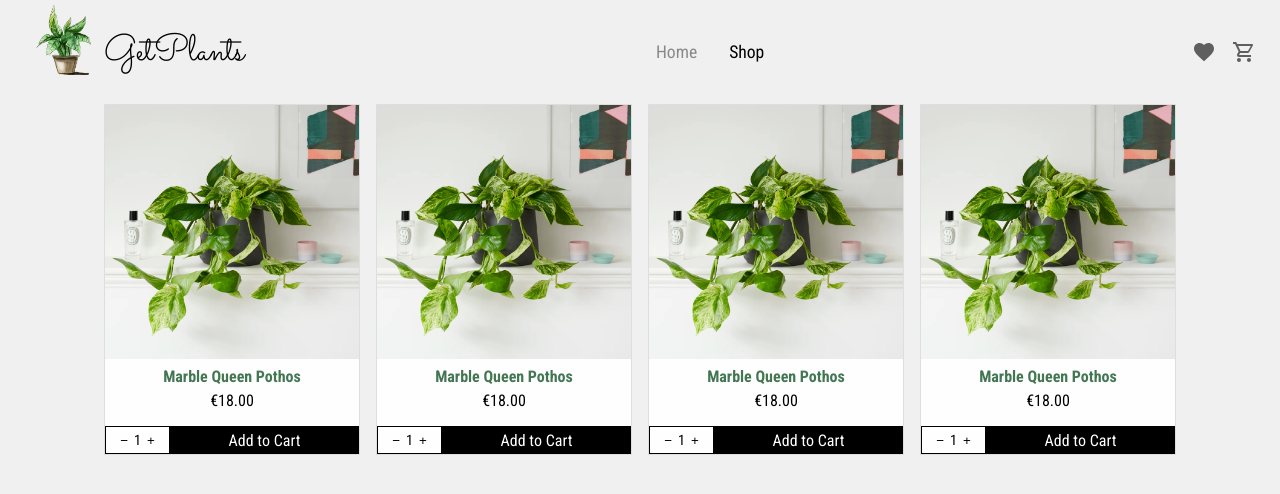
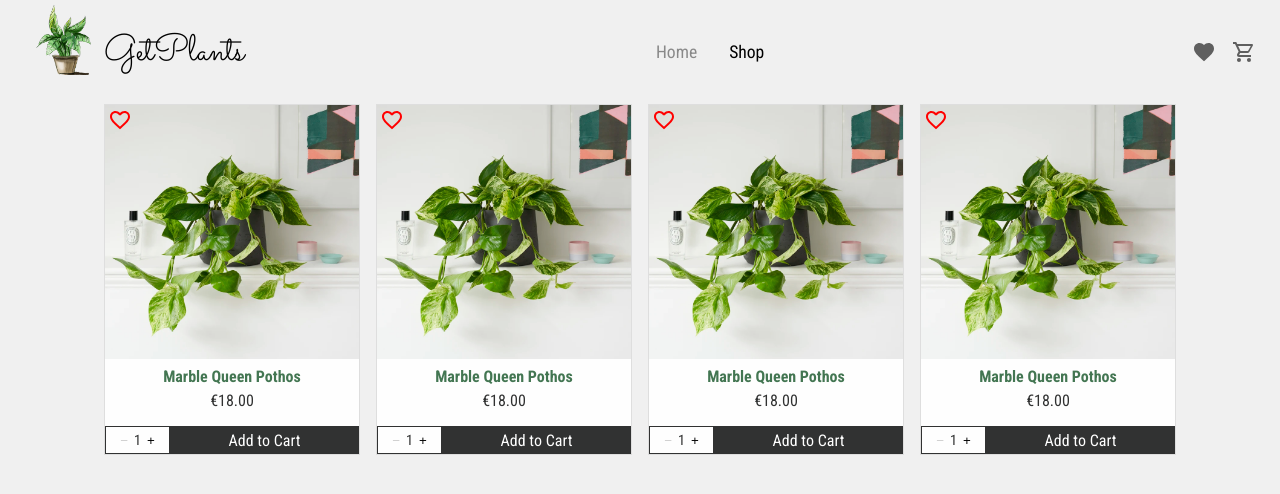
Before and after one commit to RimaSem/plant-shop, a React (Vite) app: page /plant-shop/shop in a window 1280 px wide. Shown: the top 494 px of the page. Built offline with nearby package versions, Linux system fonts and the light colour scheme.

Commit message:
Add more styling to item

```diff
--- a/src/components/Item.tsx
+++ b/src/components/Item.tsx
@@ -1,17 +1,64 @@
 import "./scss/Item.scss";
+import { useState, useRef } from "react";
+import Icon from "@mdi/react";
+import { mdiHeartOutline, mdiHeart } from "@mdi/js";
 
 function Item() {
+  const [name, setName] = useState("");
+  const [price, setPrice] = useState(18);
+  const [isFavorite, setIsFavorite] = useState(false);
+  const [quantity, setQuantity] = useState(1);
+
+  const minusRef = useRef<HTMLButtonElement>(null);
+
+  function minus() {
+    if (quantity > 1) {
+      if (quantity === 2 && minusRef.current) {
+        minusRef.current.style.color = "rgb(207, 207, 207)";
+      }
+      setQuantity((prev) => prev - 1);
+    }
+  }
+
+  function plus() {
+    setQuantity((prev) => prev + 1);
+    if (minusRef.current) {
+      minusRef.current.style.color = "rgb(49, 50, 50)";
+    }
+  }
+
+  function favorite(e: React.SyntheticEvent) {
+    e.stopPropagation();
+    setIsFavorite((prev) => !prev);
+  }
+
   return (
     <div className="item-card">
+      <div className="heart-icon-wrapper" onClick={favorite}>
+        {isFavorite ? (
+          <Icon className="heart-icon" path={mdiHeart} size={1} />
+        ) : (
+          <Icon className="heart-icon" path={mdiHeartOutline} size={1} />
+        )}
+      </div>
+
       <img src="../../public/marble_queen.jpg" />
       <div className="item-info">
         <div className="item-name">Marble Queen Pothos</div>
         <div className="item-price">€18.00</div>
         <div className="add-to-cart-wrapper">
           <div className="quantity-wrapper">
-            <button className="quantity-button">−</button>
-            <div className="quantity-value">1</div>
-            <button className="quantity-button">+</button>
+            <button
+              ref={minusRef}
+              onClick={minus}
+              className="quantity-button minus"
+            >
+              −
+            </button>
+            <div className="quantity-value">{quantity}</div>
+            <button onClick={plus} className="quantity-button">
+              +
+            </button>
           </div>
           <button className="add-to-cart-btn" type="button">
             Add to Cart
--- a/src/components/scss/Item.scss
+++ b/src/components/scss/Item.scss
@@ -3,23 +3,47 @@
   border: 0.0625rem solid #dedede;
   display: flex;
   flex-direction: column;
+  overflow: hidden;
+
+  .heart-icon-wrapper {
+    position: relative;
+    z-index: 2;
+
+    .heart-icon {
+      color: red;
+      position: absolute;
+      left: 0.2em;
+      top: 0.2em;
+      cursor: pointer;
+    }
+  }
 
   img {
+    user-select: none;
     width: 100%;
     object-fit: cover;
+    transition: transform 0.4s ease;
+
+    &:hover {
+      cursor: pointer;
+      transform: scale(1.1);
+    }
   }
 
   .item-info {
+    z-index: 2;
     display: flex;
     flex-direction: column;
     align-items: center;
     background-color: #fefefe;
+    color: #313232;
     padding-top: 0.5em;
 
     .item-name {
       color: #437652;
       font-weight: 600;
       margin-bottom: 0.3em;
+      cursor: pointer;
     }
 
     .item-name,
@@ -37,7 +61,7 @@
         display: flex;
         align-items: center;
         justify-content: center;
-        border: 1px solid #000;
+        border: 1px solid #313232;
         background-color: #fefefe;
         font-size: 0.9rem;
 
@@ -45,6 +69,10 @@
           background-color: #fefefe;
           border: none;
           cursor: pointer;
+        }
+
+        .quantity-button.minus {
+          color: rgb(207, 207, 207);
         }
 
         .quantity-value {
@@ -58,7 +86,7 @@
         padding: 0.3em 0;
         flex: 3;
         font-family: inherit;
-        background-color: #000;
+        background-color: #313232;
         border: none;
         color: #fff;
         font-size: 1rem;
--- a/src/pages/scss/Home.scss
+++ b/src/pages/scss/Home.scss
@@ -91,7 +91,7 @@
     .intro-wrapper {
       text-align: end;
       flex: 1;
-      padding: 5em 5em 0 0;
+      padding: 5em 2em 2em 2em;
     }
   }
 
@@ -110,7 +110,7 @@
     .intro-wrapper {
       flex: 1;
       text-align: left;
-      padding: 5em 0 0 5em;
+      padding: 5em 2em 2em 2em;
     }
   }
 }
```
